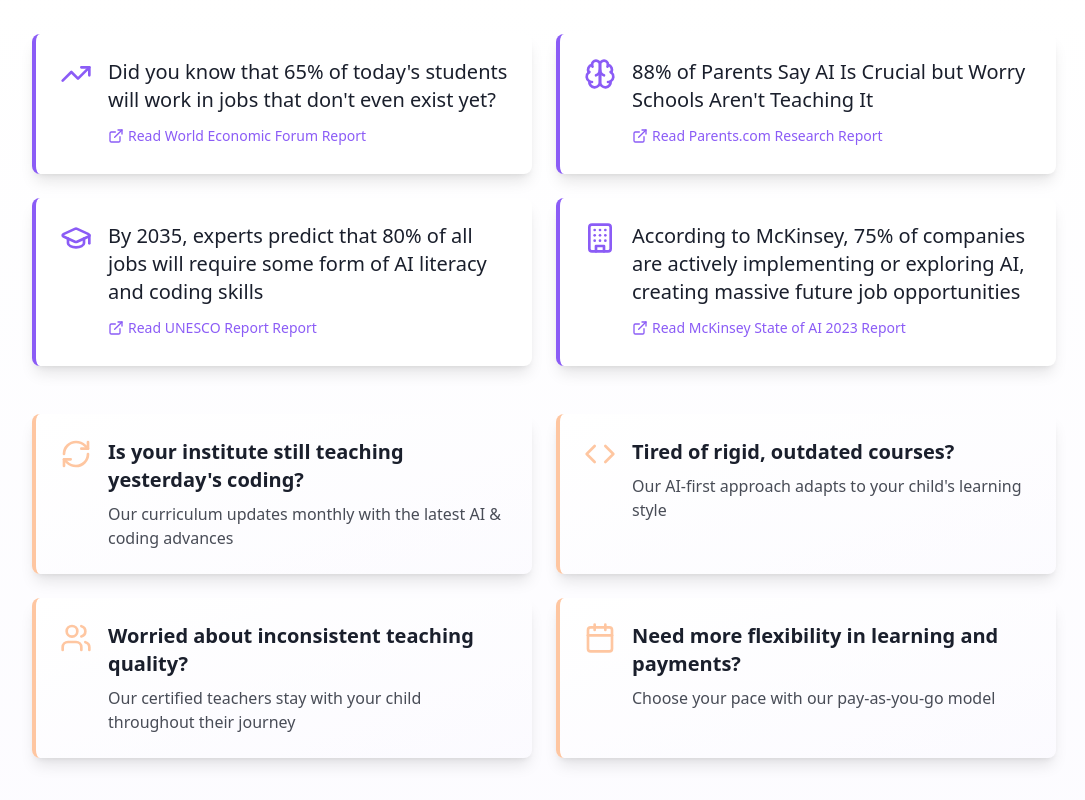
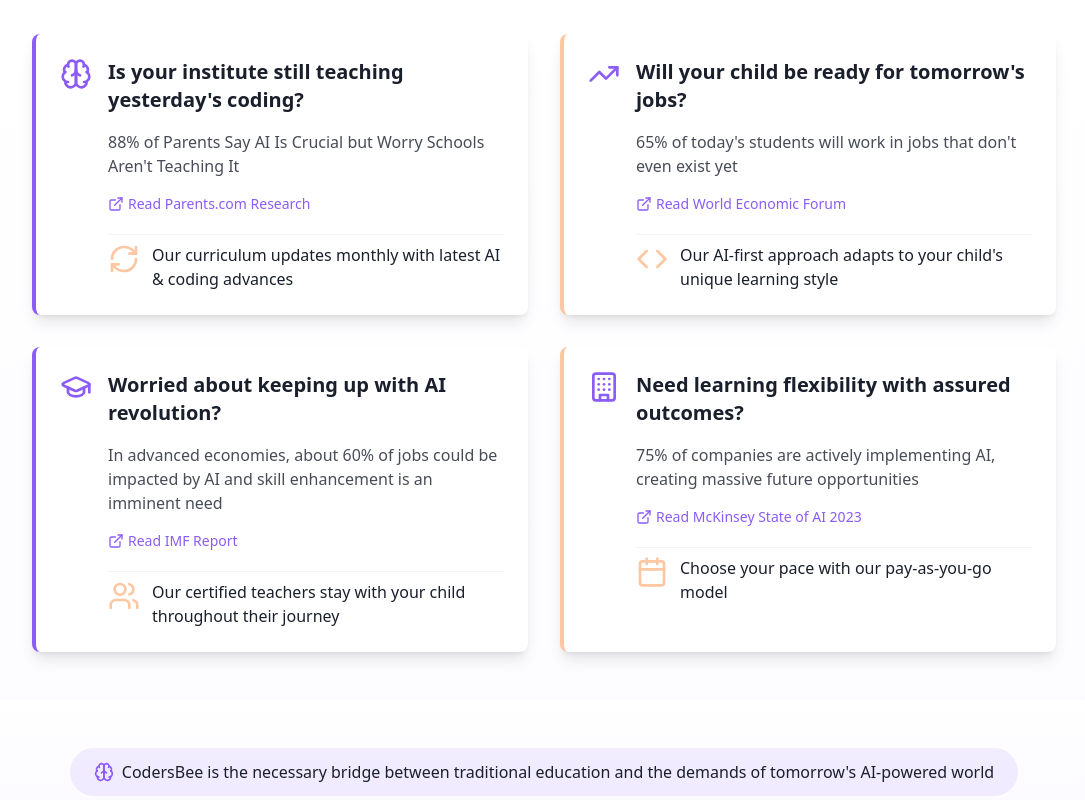
Before and after one commit to puneetbanga15/codersbee-creative-lab, a React (Vite) app: page / in a window 1280 px wide. Shown: the part 1180-1980 px from the top of the page, without its empty margins (96-1181 px from the left). Built offline with nearby package versions, Linux system fonts and the light colour scheme.

Commit message:
Implement plan
This commit implements the planned changes.

```diff
--- a/src/components/ProblemAgitation.tsx
+++ b/src/components/ProblemAgitation.tsx
@@ -3,134 +3,96 @@ import { motion } from "framer-motion";
 import { ExternalLink, TrendingUp, Brain, GraduationCap, Building, RefreshCw, Code, Users, Calendar } from "lucide-react";
 
 export const ProblemAgitation = () => {
-  const contentPairs = [
+  const contentItems = [
     {
-      statistic: {
-        text: "Did you know that 65% of today's students will work in jobs that don't even exist yet?",
-        source: "World Economic Forum",
-        link: "https://www3.weforum.org/docs/WEF_Future_of_Jobs_2023.pdf",
-        icon: <TrendingUp className="w-8 h-8" />,
-        accentColor: "border-codersbee-vivid"
-      },
-      painPoint: {
-        text: "Is your institute still teaching yesterday's coding?",
-        solution: "Our curriculum updates monthly with the latest AI & coding advances",
-        icon: <RefreshCw className="w-8 h-8" />,
-        accentColor: "border-codersbee-orange"
-      }
+      painPoint: "Is your institute still teaching yesterday's coding?",
+      statistic: "88% of Parents Say AI Is Crucial but Worry Schools Aren't Teaching It",
+      source: "Parents.com Research",
+      link: "https://www.parents.com/ai-and-education-how-important-is-it-8722567",
+      solution: "Our curriculum updates monthly with latest AI & coding advances",
+      statisticIcon: <Brain className="w-8 h-8" />,
+      solutionIcon: <RefreshCw className="w-8 h-8" />,
+      accentColor: "border-codersbee-vivid"
     },
     {
-      statistic: {
-        text: "88% of Parents Say AI Is Crucial but Worry Schools Aren't Teaching It",
-        source: "Parents.com Research",
-        link: "https://www.parents.com/ai-and-education-how-important-is-it-8722567",
-        icon: <Brain className="w-8 h-8" />,
-        accentColor: "border-codersbee-vivid"
-      },
-      painPoint: {
-        text: "Tired of rigid, outdated courses?",
-        solution: "Our AI-first approach adapts to your child's learning style",
-        icon: <Code className="w-8 h-8" />,
-        accentColor: "border-codersbee-orange"
-      }
+      painPoint: "Will your child be ready for tomorrow's jobs?",
+      statistic: "65% of today's students will work in jobs that don't even exist yet",
+      source: "World Economic Forum",
+      link: "https://www3.weforum.org/docs/WEF_Future_of_Jobs_2023.pdf",
+      solution: "Our AI-first approach adapts to your child's unique learning style",
+      statisticIcon: <TrendingUp className="w-8 h-8" />,
+      solutionIcon: <Code className="w-8 h-8" />,
+      accentColor: "border-codersbee-orange"
     },
     {
-      statistic: {
-        text: "By 2035, experts predict that 80% of all jobs will require some form of AI literacy and coding skills",
-        source: "UNESCO Report",
-        link: "https://www.unesco.org/en/articles/artificial-intelligence-education-here-nine-things-know",
-        icon: <GraduationCap className="w-8 h-8" />,
-        accentColor: "border-codersbee-vivid"
-      },
-      painPoint: {
-        text: "Worried about inconsistent teaching quality?",
-        solution: "Our certified teachers stay with your child throughout their journey",
-        icon: <Users className="w-8 h-8" />,
-        accentColor: "border-codersbee-orange"
-      }
+      painPoint: "Worried about keeping up with AI revolution?",
+      statistic: "In advanced economies, about 60% of jobs could be impacted by AI and skill enhancement is an imminent need",
+      source: "IMF Report",
+      link: "https://www.imf.org/en/Blogs/Articles/2024/01/14/ai-will-transform-the-global-economy-lets-make-sure-it-benefits-humanity",
+      solution: "Our certified teachers stay with your child throughout their journey",
+      statisticIcon: <GraduationCap className="w-8 h-8" />,
+      solutionIcon: <Users className="w-8 h-8" />,
+      accentColor: "border-codersbee-vivid"
     },
     {
-      statistic: {
-        text: "According to McKinsey, 75% of companies are actively implementing or exploring AI, creating massive future job opportunities",
-        source: "McKinsey State of AI 2023",
-        link: "https://www.mckinsey.com/capabilities/quantumblack/our-insights/the-state-of-ai-in-2023-generative-AIs-breakout-year",
-        icon: <Building className="w-8 h-8" />,
-        accentColor: "border-codersbee-vivid"
-      },
-      painPoint: {
-        text: "Need more flexibility in learning and payments?",
-        solution: "Choose your pace with our pay-as-you-go model",
-        icon: <Calendar className="w-8 h-8" />,
-        accentColor: "border-codersbee-orange"
-      }
+      painPoint: "Need learning flexibility with assured outcomes?",
+      statistic: "75% of companies are actively implementing AI, creating massive future opportunities",
+      source: "McKinsey State of AI 2023",
+      link: "https://www.mckinsey.com/capabilities/quantumblack/our-insights/the-state-of-ai-in-2023-generative-AIs-breakout-year",
+      solution: "Choose your pace with our pay-as-you-go model",
+      statisticIcon: <Building className="w-8 h-8" />,
+      solutionIcon: <Calendar className="w-8 h-8" />,
+      accentColor: "border-codersbee-orange"
     }
   ];
 
   return (
     <section className="py-12 bg-gradient-to-b from-white via-codersbee-purple/5 to-codersbee-purple/10">
       <div className="container mx-auto px-4">
-        <div className="max-w-5xl mx-auto space-y-12">
-          {/* Statistics Grid */}
-          <div className="grid grid-cols-1 md:grid-cols-2 gap-6">
-            {contentPairs.map((pair, index) => (
+        <div className="max-w-5xl mx-auto">
+          <div className="grid grid-cols-1 md:grid-cols-2 gap-8">
+            {contentItems.map((item, index) => (
               <motion.div
-                key={`stat-${index}`}
+                key={index}
                 initial={{ opacity: 0, y: 20 }}
                 whileInView={{ opacity: 1, y: 0 }}
                 transition={{ duration: 0.5, delay: index * 0.2 }}
                 className={`
-                  bg-white p-6 rounded-lg shadow-lg border-l-4 ${pair.statistic.accentColor}
+                  bg-white p-6 rounded-lg shadow-lg border-l-4 ${item.accentColor}
                   transform transition-all duration-300 hover:-translate-y-1 hover:shadow-xl
                 `}
               >
                 <div className="flex items-start space-x-4">
                   <div className="text-codersbee-vivid">
-                    {pair.statistic.icon}
+                    {item.statisticIcon}
                   </div>
-                  <div className="flex-1">
-                    <p className="text-lg md:text-xl text-codersbee-dark font-medium mb-3">
-                      {pair.statistic.text}
+                  <div className="flex-1 space-y-4">
+                    <h3 className="text-xl font-semibold text-codersbee-dark">
+                      {item.painPoint}
+                    </h3>
+
+                    <p className="text-base text-codersbee-dark/80">
+                      {item.statistic}
                     </p>
+
                     <a
-                      href={pair.statistic.link}
+                      href={item.link}
                       target="_blank"
                       rel="noopener noreferrer"
                       className="inline-flex items-center text-sm text-codersbee-vivid hover:text-codersbee-vivid/80 transition-colors"
                     >
                       <ExternalLink className="w-4 h-4 mr-1" />
-                      Read {pair.statistic.source} Report
+                      Read {item.source}
                     </a>
-                  </div>
-                </div>
-              </motion.div>
-            ))}
-          </div>
 
-          {/* Pain Points Grid */}
-          <div className="grid grid-cols-1 md:grid-cols-2 gap-6 mt-8">
-            {contentPairs.map((pair, index) => (
-              <motion.div
-                key={`pain-${index}`}
-                initial={{ opacity: 0, y: 20 }}
-                whileInView={{ opacity: 1, y: 0 }}
-                transition={{ duration: 0.5, delay: (index + 4) * 0.2 }}
-                className={`
-                  bg-gradient-to-br from-white to-codersbee-purple/5 p-6 rounded-lg shadow-lg
-                  border-l-4 ${pair.painPoint.accentColor}
-                  transform transition-all duration-300 hover:-translate-y-1 hover:shadow-xl
-                `}
-              >
-                <div className="flex items-start space-x-4">
-                  <div className="text-codersbee-orange">
-                    {pair.painPoint.icon}
-                  </div>
-                  <div>
-                    <h3 className="text-xl font-semibold text-codersbee-dark mb-2">
-                      {pair.painPoint.text}
-                    </h3>
-                    <p className="text-codersbee-dark/80">
-                      {pair.painPoint.solution}
-                    </p>
+                    <div className="flex items-start space-x-3 pt-2 border-t border-gray-100">
+                      <div className="text-codersbee-orange">
+                        {item.solutionIcon}
+                      </div>
+                      <p className="text-codersbee-dark flex-1">
+                        {item.solution}
+                      </p>
+                    </div>
                   </div>
                 </div>
               </motion.div>
```
